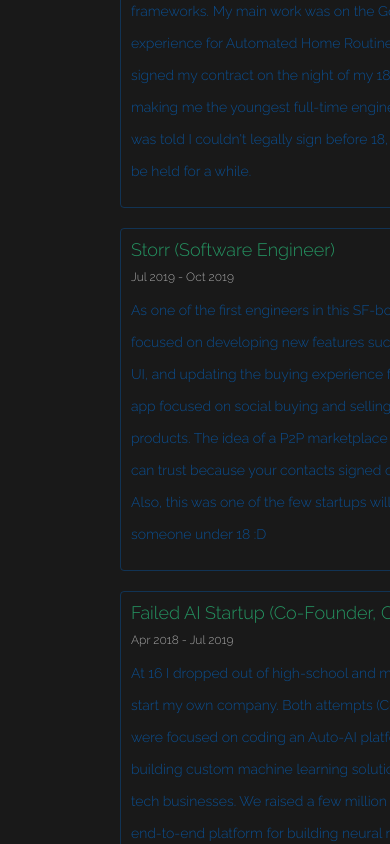
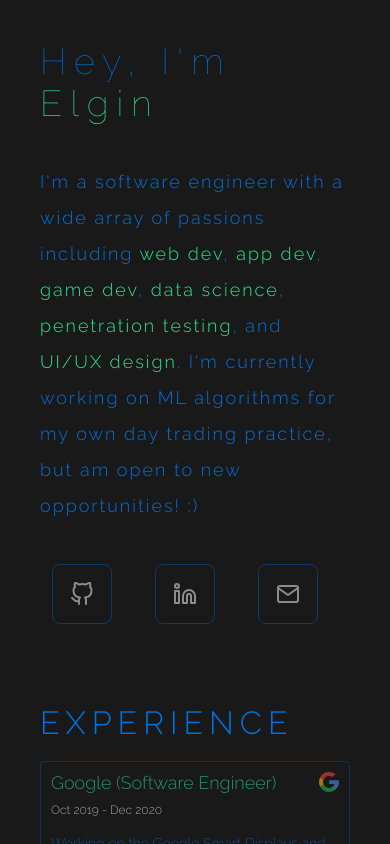
Before and after one commit to elginbeloy/elginbeloycom, a Vue app: page / in a window 390 px wide. Built offline with nearby package versions, Linux system fonts and the light colour scheme.

Commit message:
Fix experience on mobile.

```diff
--- a/src/components/HeroText.vue
+++ b/src/components/HeroText.vue
@@ -135,6 +135,7 @@
     width: 100%;
     height: auto;
     margin: 0;
+    padding: 20px;
   }
 
   .title {
--- a/src/views/Home.vue
+++ b/src/views/Home.vue
@@ -224,13 +224,15 @@
     padding: 20px;
     display: flex;
     flex-direction: column;
-    justify-content: center;
+    justify-content: flex-start;
     align-content: center;
   }
 
   .projects-container {
     position: relative;
-    width: 600px;
+    width: 100%;
+    height: auto;
+    padding: 20px;
   }
 }
 </style>
```
